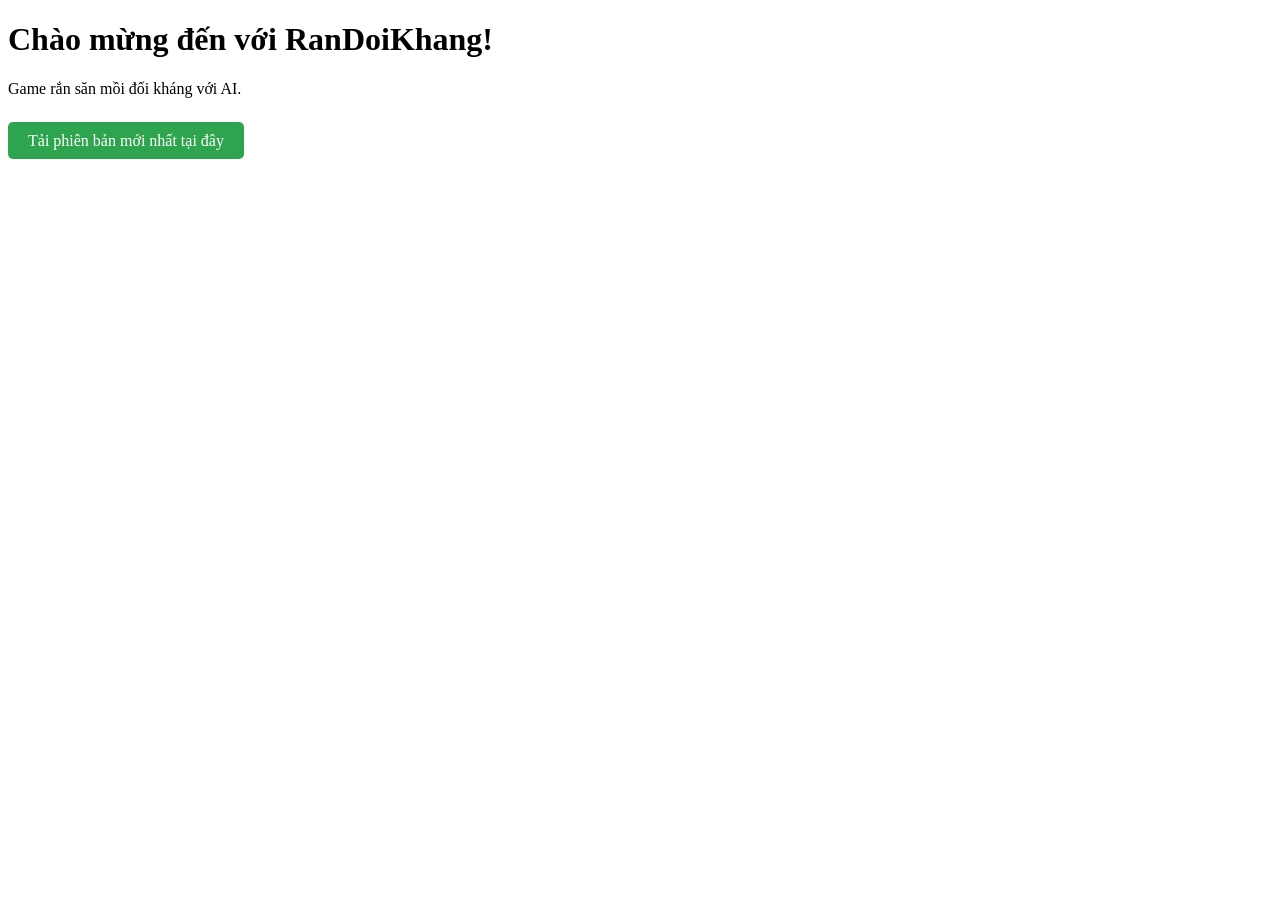
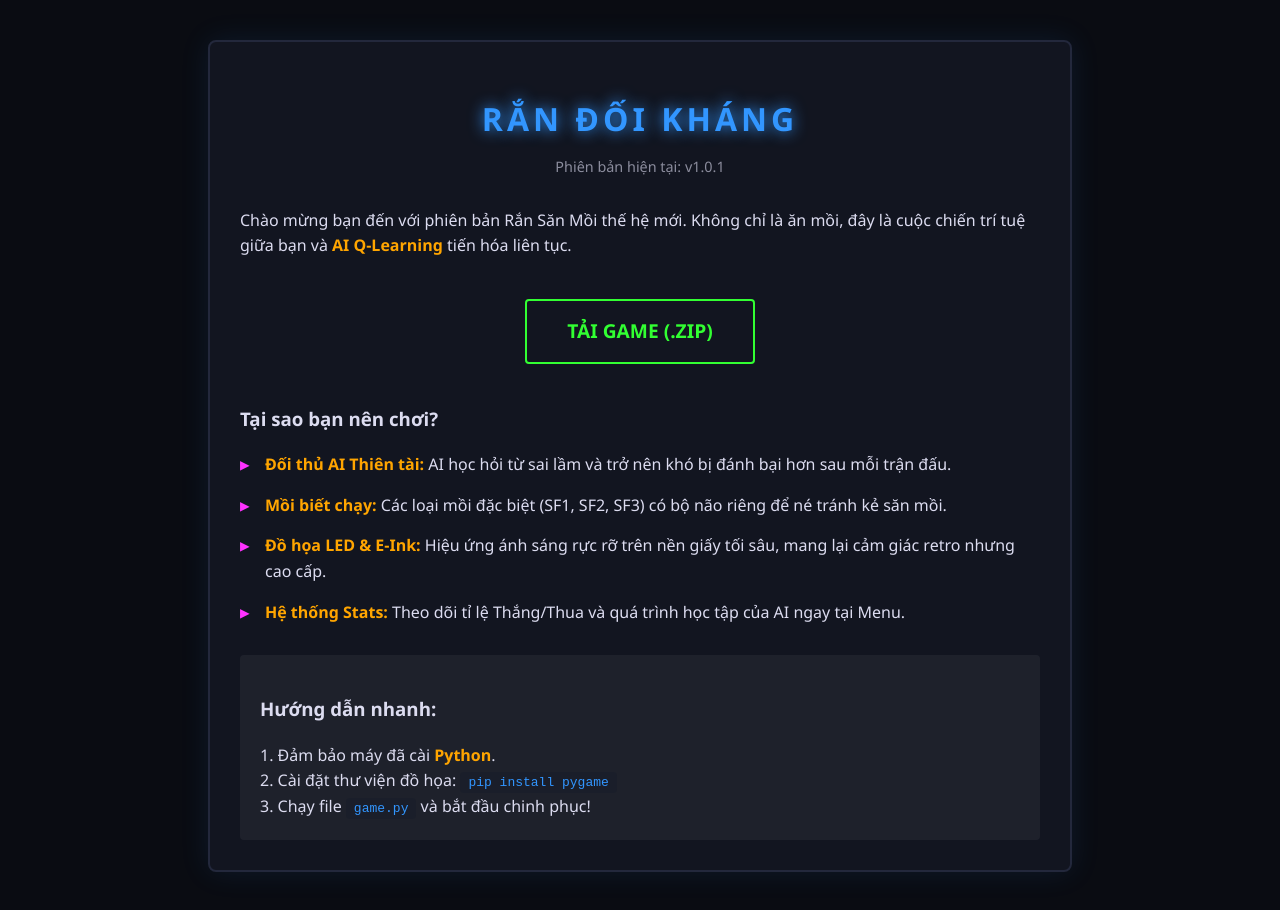
Before and after one commit to dovanphit1-creator/RanDoiKhang, a plain HTML site: page index.html in a window 1280 px wide. Before the commit the page ends 800 px from the top, so only its background shows below. Drawn offline with Linux system fonts and the light colour scheme.

Commit message:
Cap nhat giao dien trang chu

```diff
--- a/index.html
+++ b/index.html
@@ -1,15 +1,105 @@
 <!DOCTYPE html>
-<html>
+<html lang="vi">
 <head>
-    <title>RanDoiKhang</title>
+    <meta charset="UTF-8">
+    <meta name="viewport" content="width=device-width, initial-scale=1.0">
+    <title>Rắn Đối Kháng - E-Ink Pro Edition</title>
+    <style>
+        :root {
+            --bg-color: #0a0c12; /* PAPER_BASE từ game.py */
+            --text-color: #dcdcf0; /* BLACK (off-white) từ game.py */
+            --blue-led: #3296ff;
+            --green-led: #32ff32;
+            --magenta-led: #ff32ff;
+            --orange-led: #ffa500;
+            --card-bg: rgba(20, 24, 35, 0.9);
+            --border-color: #23283c;
+        }
+
+        body {
+            background-color: var(--bg-color);
+            color: var(--text-color);
+            font-family: 'Segoe UI', 'Consolas', monospace;
+            display: flex;
+            flex-direction: column;
+            align-items: center;
+            padding: 40px 20px;
+            margin: 0;
+            line-height: 1.6;
+        }
+        .container {
+            max-width: 800px;
+            width: 100%;
+            border: 2px solid #23283c;
+            padding: 30px;
+            background: rgba(20, 24, 35, 0.8);
+            box-shadow: 0 0 30px rgba(50, 150, 255, 0.1);
+            border-radius: 8px;
+        }
+        h1 {
+            color: var(--blue-led);
+            text-align: center;
+            text-transform: uppercase;
+            letter-spacing: 4px;
+            text-shadow: 0 0 15px var(--blue-led);
+            margin-bottom: 10px;
+        }
+        .version { text-align: center; font-size: 0.9em; opacity: 0.6; margin-bottom: 30px; }
+        .download-box { text-align: center; margin: 40px 0; }
+        .btn {
+            display: inline-block;
+            padding: 15px 40px;
+            border: 2px solid var(--green-led);
+            color: var(--green-led);
+            text-decoration: none;
+            font-weight: bold;
+            font-size: 1.2em;
+            transition: all 0.3s ease;
+            border-radius: 4px;
+        }
+        .btn:hover {
+            background: var(--green-led);
+            color: var(--bg-color);
+            box-shadow: 0 0 20px var(--green-led);
+            transform: translateY(-2px);
+        }
+        .features { margin-top: 40px; }
+        .feature-list { list-style: none; padding: 0; }
+        .feature-list li { margin-bottom: 15px; padding-left: 25px; position: relative; }
+        .feature-list li::before { content: "▶"; position: absolute; left: 0; color: var(--magenta-led); }
+        .highlight { color: var(--orange-led); font-weight: bold; }
+        code { background: #1a1e2a; padding: 3px 8px; border-radius: 4px; color: var(--blue-led); }
+        .guide { background: rgba(255, 255, 255, 0.05); padding: 20px; border-radius: 4px; margin-top: 30px; }
+    </style>
 </head>
 <body>
-    <h1>Chào mừng đến với RanDoiKhang!</h1>
-    <p>Game rắn săn mồi đối kháng với AI.</p>
-    <br>
-    <a href="https://github.com/dovanphit1-creator/RanDoiKhang/releases/latest"
-       style="padding: 10px 20px; background-color: #2ea44f; color: white; text-decoration: none; border-radius: 5px;">
-       Tải phiên bản mới nhất tại đây
-    </a>
+    <div class="container">
+        <h1>RẮN ĐỐI KHÁNG</h1>
+        <div class="version">Phiên bản hiện tại: v1.0.1</div>
+
+        <p>Chào mừng bạn đến với phiên bản Rắn Săn Mồi thế hệ mới. Không chỉ là ăn mồi, đây là cuộc chiến trí tuệ giữa bạn và <span class="highlight">AI Q-Learning</span> tiến hóa liên tục.</p>
+
+        <div class="download-box">
+            <!-- Đường dẫn này trỏ tới repo GitHub của bạn -->
+            <a href="https://github.com/dovanphit1-creator/RanDoiKhang/archive/refs/heads/main.zip" class="btn">TẢI GAME (.ZIP)</a>
+        </div>
+
+        <div class="features">
+            <h3>Tại sao bạn nên chơi?</h3>
+            <ul class="feature-list">
+                <li><span class="highlight">Đối thủ AI Thiên tài:</span> AI học hỏi từ sai lầm và trở nên khó bị đánh bại hơn sau mỗi trận đấu.</li>
+                <li><span class="highlight">Mồi biết chạy:</span> Các loại mồi đặc biệt (SF1, SF2, SF3) có bộ não riêng để né tránh kẻ săn mồi.</li>
+                <li><span class="highlight">Đồ họa LED & E-Ink:</span> Hiệu ứng ánh sáng rực rỡ trên nền giấy tối sâu, mang lại cảm giác retro nhưng cao cấp.</li>
+                <li><span class="highlight">Hệ thống Stats:</span> Theo dõi tỉ lệ Thắng/Thua và quá trình học tập của AI ngay tại Menu.</li>
+            </ul>
+        </div>
+
+        <div class="guide">
+            <h3>Hướng dẫn nhanh:</h3>
+            1. Đảm bảo máy đã cài <span class="highlight">Python</span>.<br>
+            2. Cài đặt thư viện đồ họa: <code>pip install pygame</code><br>
+            3. Chạy file <code>game.py</code> và bắt đầu chinh phục!
+        </div>
+    </div>
 </body>
 </html>
```
Also changed, not shown: 1 other file.
